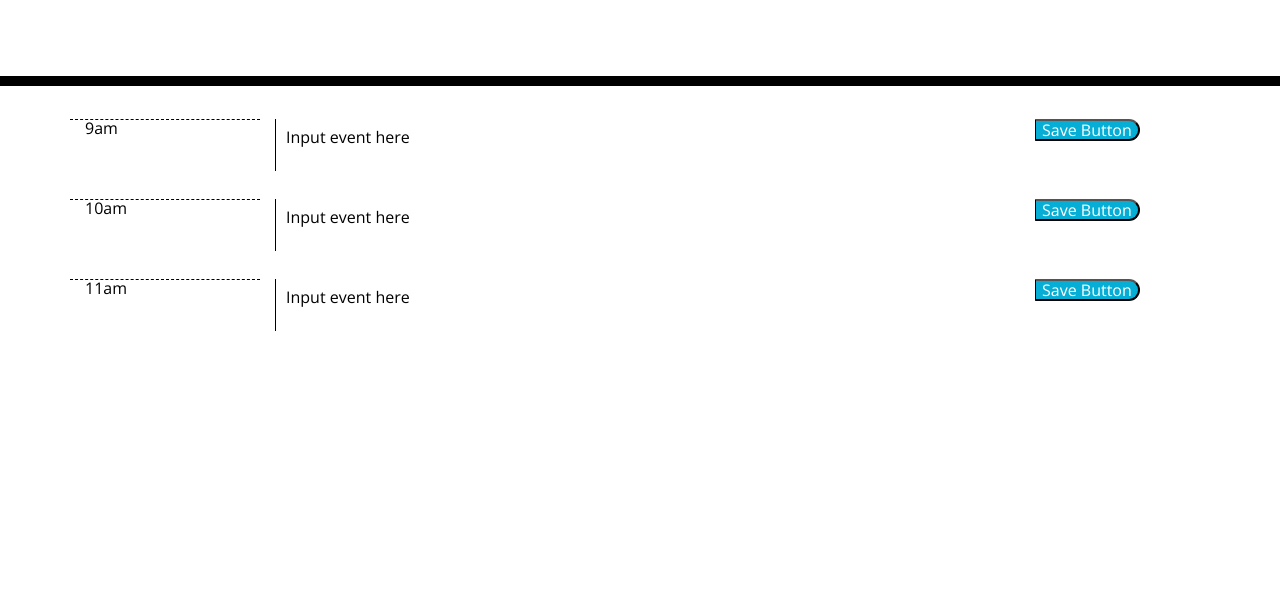
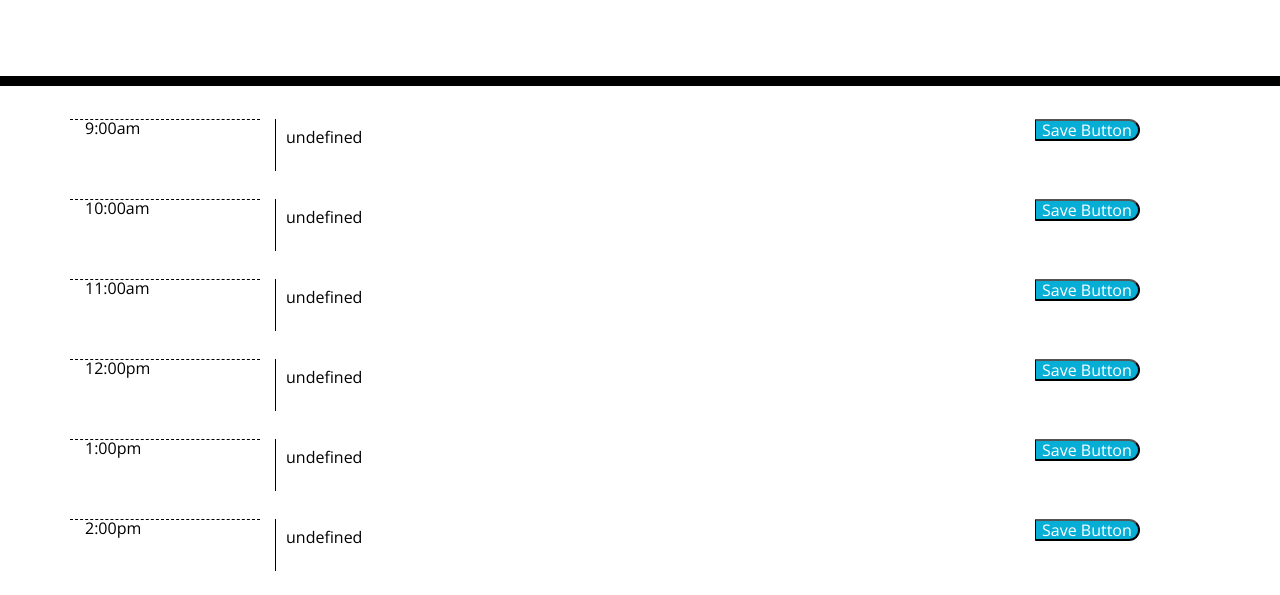
Before and after one commit to Litabeach/Work-Day-Scheduler, a plain HTML site: page Develop/index.html in a window 1280 px wide. Shown: the part 182-777 px from the top of the page. Drawn offline with nearby package versions, Linux system fonts and the light colour scheme.

Commit message:
function addRows working

```diff
--- a/Develop/index.html
+++ b/Develop/index.html
@@ -12,6 +12,7 @@
   <link rel="stylesheet" href="style.css" />
   <script src="https://cdnjs.cloudflare.com/ajax/libs/jquery/3.2.1/jquery.min.js"></script>
   <script src="https://cdnjs.cloudflare.com/ajax/libs/moment.js/2.24.0/moment.min.js"></script>
+  <script src="script.js"></script>
   <title>Work Day Scheduler</title>
 </head>
 
@@ -21,9 +22,9 @@
     <p class="lead">A simple calendar app for scheduling your work day</p>
     <p id="currentDay" class="lead"></p>
   </header>
-  <div class="container">
+  <div class="container" id="schedule">
     <!-- Timeblocks go here -->
-          <div class="row">
+          <!-- <div class="row">
             <div class="col-lg-2 hour">9am</div>
             <div class="col-lg-8"><textarea>Input event here</textarea></div>
             <div class="col-lg-2"><button class="saveBtn">Save Button</div>
@@ -38,7 +39,7 @@
             <div class="col-lg-8"><textarea>Input event here</textarea></div>
             <div class="col-lg-2"><button class="saveBtn">Save Button</div>
           </div>
-
+          -->
 
     </div>
 
--- a/Develop/script.js
+++ b/Develop/script.js
@@ -14,8 +14,33 @@
 // set textarea to local storage
 // var event = localStorage.setItem("event", textarea)
 
-// on click event to save what is in the text area
-$(".saveBtn").on("click", function(){
-    var notes = $('#ok')
-    localStorage.setItem("notes", ok)
-});
+
+const times = ["9:00am", "10:00am", "11:00am", "12:00pm", "1:00pm","2:00pm","3:00pm","4:00pm","5:00pm"]
+
+function addRows() {
+    const schedule = $("#schedule")
+    for (time of times) {
+        const row = $("<div class='row'/>")
+        const timeDiv = $("<div class='col-lg-2 hour'/>").text(time)
+        const event = getEvent(time)
+
+        const inputDiv =$("<div class='col-lg-8'><textarea>" + event + "</textarea></div>")
+        const saveDiv = $("<div class='col-lg-2'><button class='saveBtn'>Save Button</div>")
+        row.append(timeDiv)
+        row.append(inputDiv)
+        row.append(saveDiv)
+        schedule.append(row)
+
+        saveDiv.click(function() {
+            setEvent(time, inputDiv.children("textarea").val())
+            // localStorage.setItem("events", inputDiv.children("textarea").val())
+        })
+    }
+}
+function getEvent(time) { }  //get event out of local storage and return event for time. handle case where there is no event
+function saveEvent(time, event) { } //save event for the time in local storage
+function checkTimeColor(inputDiv, time) { } // update classes
+
+
+// (document).ready(function() {} calls the function when the page loads
+$(document).ready(function() { addRows() })
```
